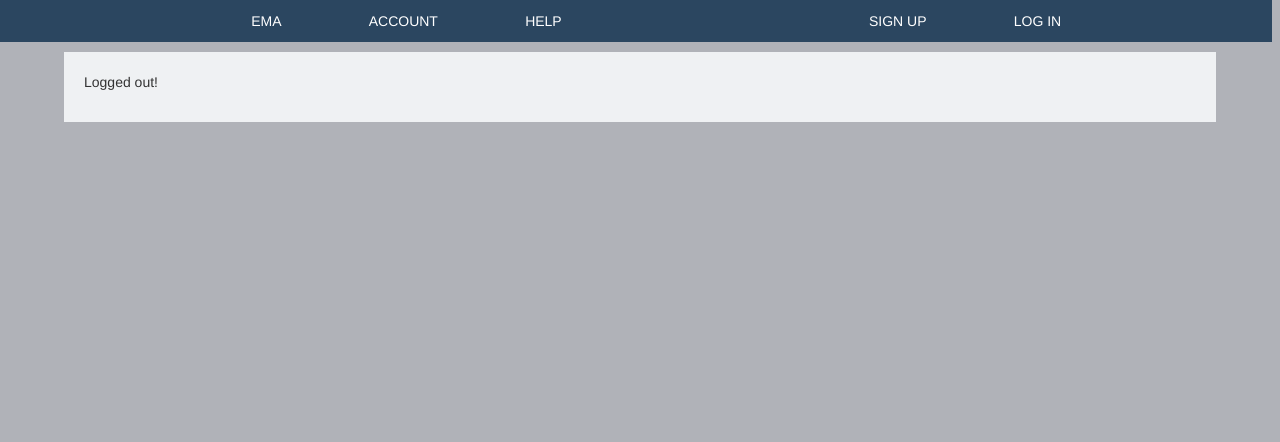
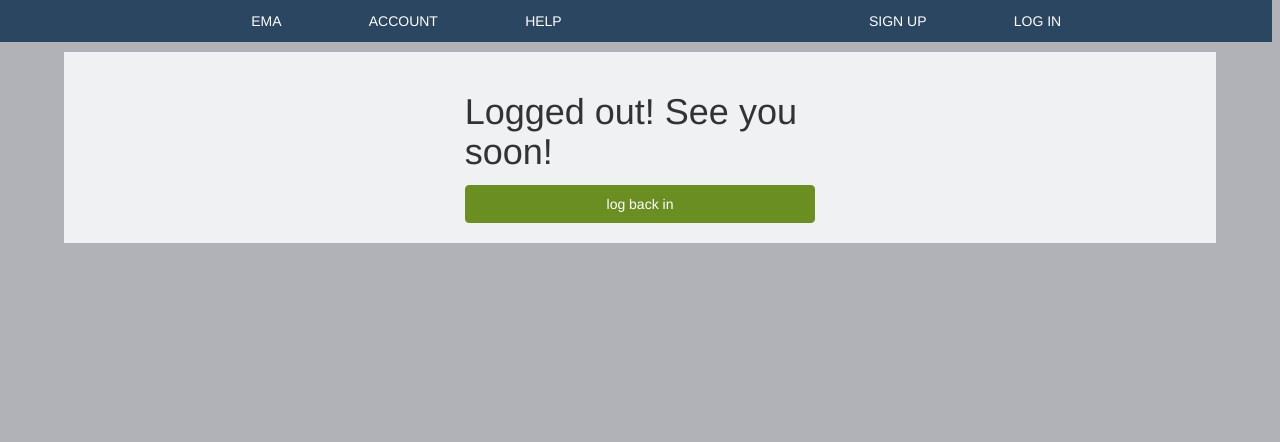
Before and after one commit to codingpaula/ema_project, a Django app: template ema/templates/registration/logged_out.html in a window 1280 px wide. Shown: the top 442 px of the page. Run offline with Django 3.2, Linux system fonts and the light colour scheme; the template is opened without the code that fills it, so the values that code supplies are empty; some libraries are stand-ins or nearby versions.

Commit message:
new logged out page

```diff
--- a/ema/templates/registration/logged_out.html
+++ b/ema/templates/registration/logged_out.html
@@ -4,7 +4,12 @@
   {% include "navbar.html" with active_tab='Logout' %}
 {% endblock navbar %}
 {% block content %}
-  <p>Logged out!</p>
+<div class="row">
+  <div class="col-lg-4 col-lg-offset-4">
+    <h1>Logged out! See you soon!</h1>
+    <a class="btn emaButton emaLogin" href={% url 'startpage' %}>log back in</a>
+  </div>
+</div>
 {% endblock content %}
 {% block footer %}
   {% include "footer.html" %}
```
